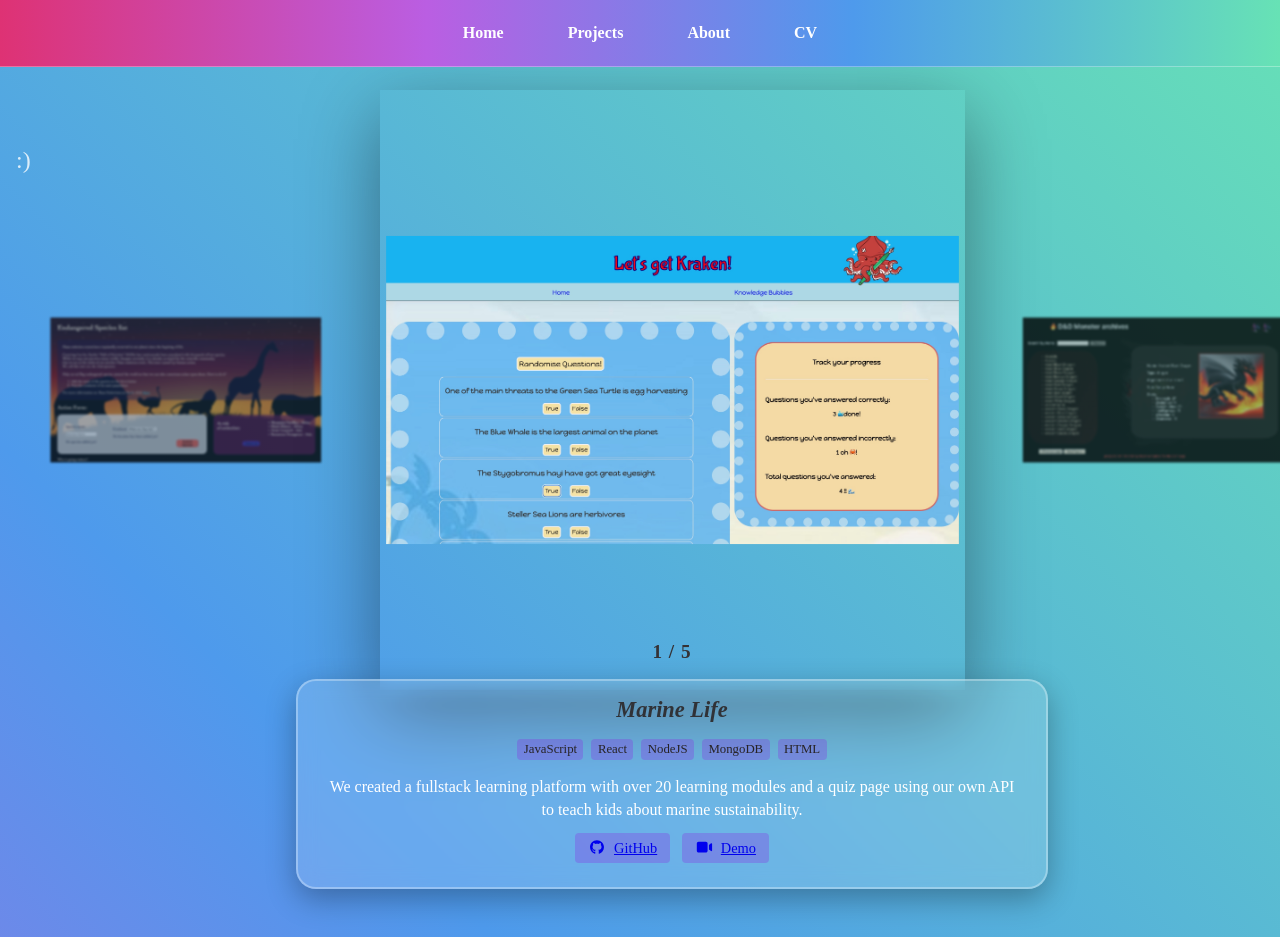
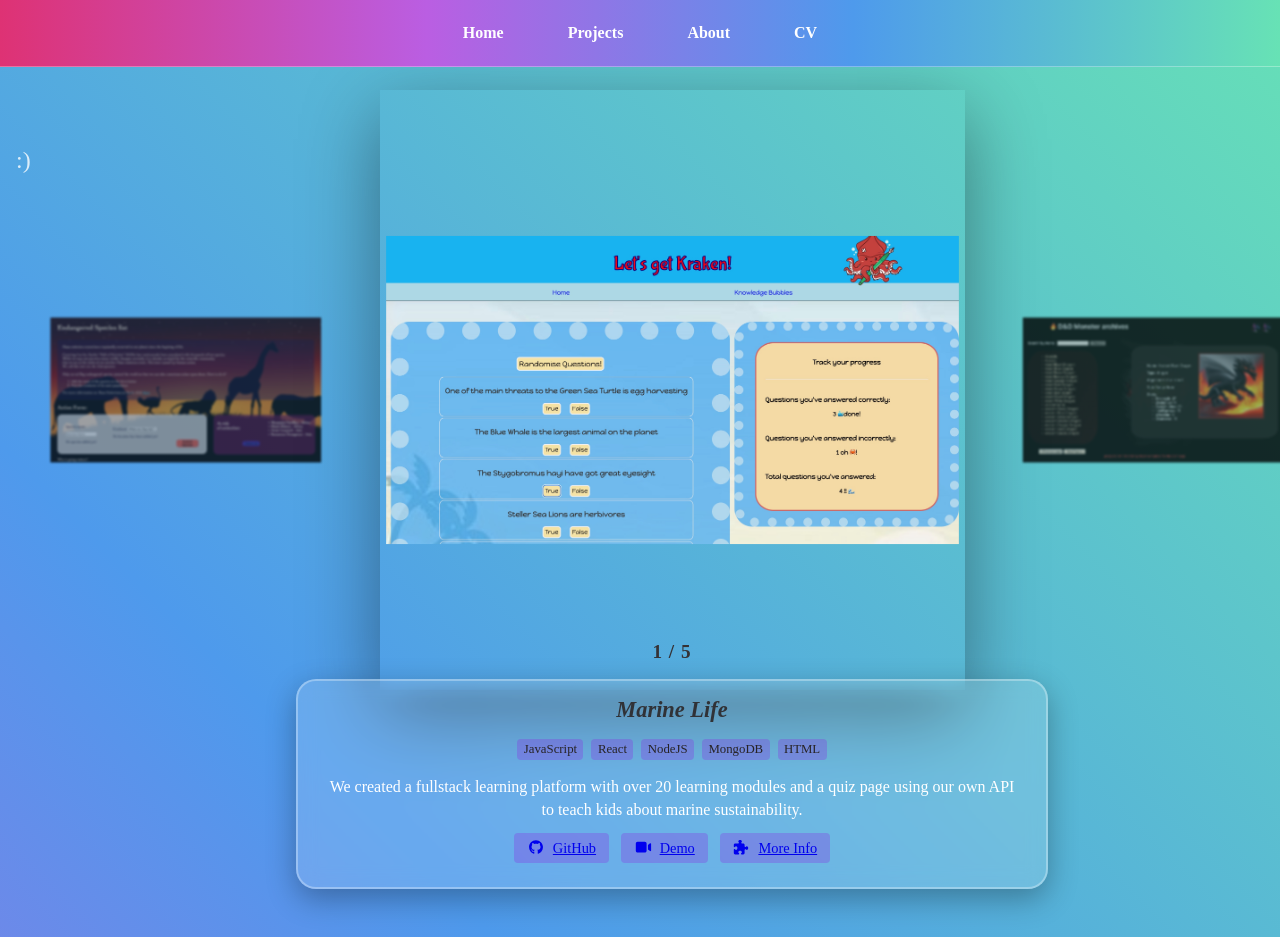
Before and after one commit to Laufley/portfolio, a React (Vite) app: page /portfolio/projects in a window 1280 px wide. Shown: the top 937 px of the page. Built offline with nearby package versions, Linux system fonts and the light colour scheme.

Commit message:
wip see more

```diff
--- a/src/Components/carousel.tsx
+++ b/src/Components/carousel.tsx
@@ -4,9 +4,10 @@ import './carousel.css';
 import { FontAwesomeIcon } from '@fortawesome/react-fontawesome';
 import { fab } from '@fortawesome/free-brands-svg-icons';
 import { faVideo } from '@fortawesome/free-solid-svg-icons';
+import { faPuzzlePiece } from '@fortawesome/free-solid-svg-icons';
 import { library } from '@fortawesome/fontawesome-svg-core';
 
-library.add(fab, faVideo);
+library.add(fab, faVideo, faPuzzlePiece);
 
 interface CarouselProps {
   projects: ProjectType[];
@@ -107,6 +108,10 @@ const Carousel: React.FC<CarouselProps> = ({ projects }) => {
             <FontAwesomeIcon icon={faVideo} />
             <span style={{ marginLeft: '8px' }}>Demo</span>
           </a>
+          <a href={projects[currentProjectIndex].demo_link} target="_blank" rel="noopener noreferrer" className="project-link">
+            <FontAwesomeIcon icon={faPuzzlePiece} />
+            <span style={{ marginLeft: '8px' }}>More Info</span>
+          </a>
         </div>
       </div>
     </div>
```
